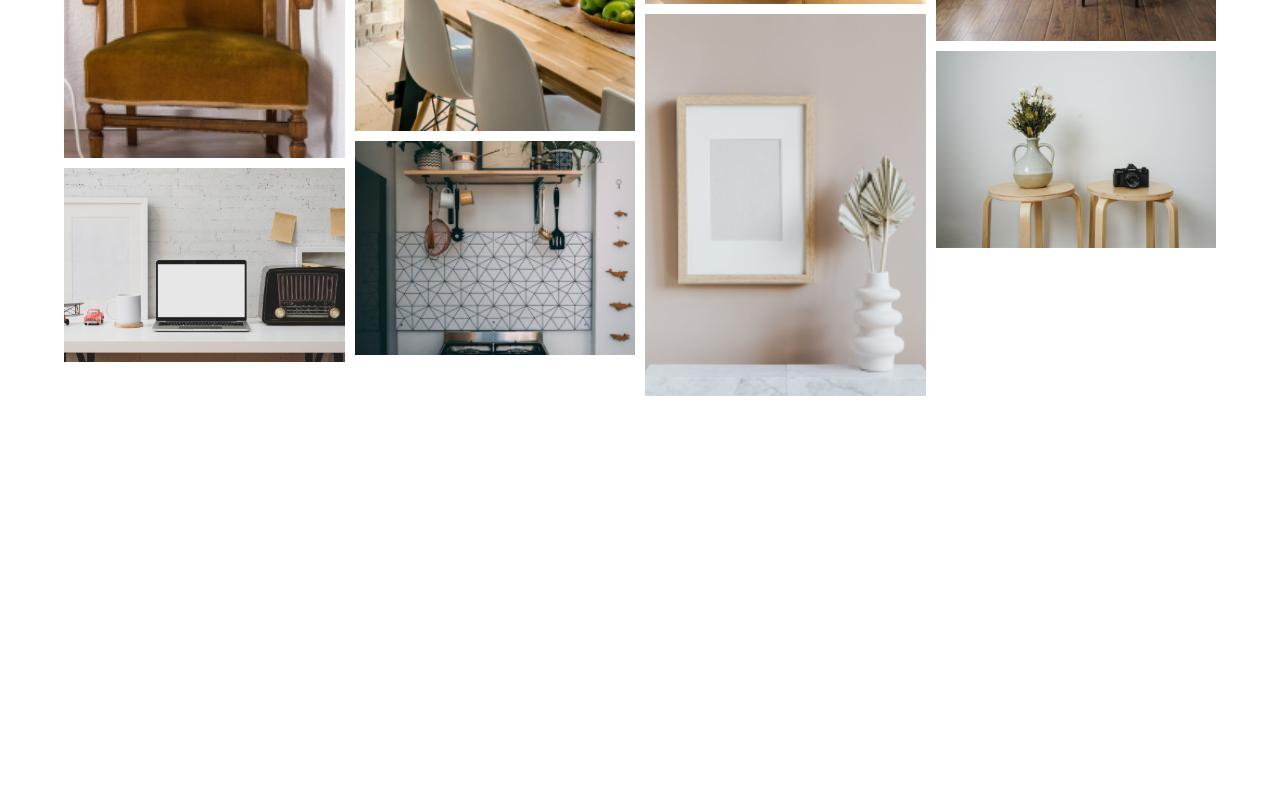
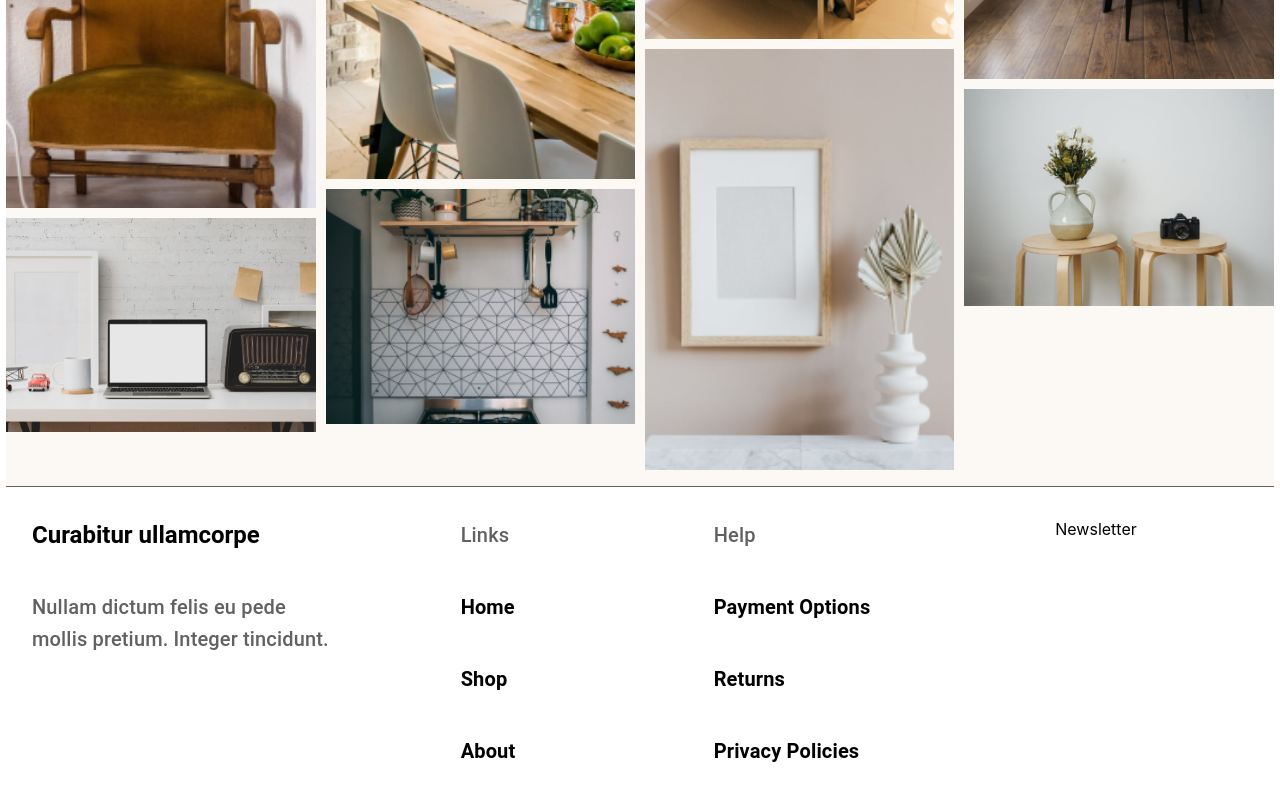
Before and after one commit to Gibsongf/furniture-eCommerce-react-app, a React (Vite) app: page / in a window 1280 px wide. Shown: the part 4017-4817 px from the top of the page. Before the commit the page ends 4429 px from the top, so only its background shows below. Built offline with nearby package versions, Linux system fonts and the light colour scheme.

Commit message:
basic Footer

```diff
--- a/src/Pages/Home.tsx
+++ b/src/Pages/Home.tsx
@@ -3,6 +3,7 @@ import { Banner } from "../components/Home/Banner";
 import { Categories } from "../components/Home/HomeCategory";
 import GridProducts, { Product } from "../components/Products/GridProducts";
 import ShareSetupImages from "../components/Home/ShareSetup";
+import { Footer } from "../components/Footer";
 
 const BrowseRange = () => {
     return (
@@ -64,6 +65,7 @@ export default function Home() {
                 <ShareSetup />
                 <ShareSetupImages />
             </Stack>
+            <Footer />
         </>
     );
 }
--- /dev/null
+++ b/src/components/Footer.tsx
@@ -0,0 +1,72 @@
+import { Box, Typography } from "@mui/material";
+
+export const Footer = () => {
+    return (
+        <Box
+            sx={{
+                display: "grid",
+                gridTemplateColumns: "repeat(4, 1fr);",
+                minHeight: "300px",
+                // rowGap: "35px",
+                padding: "2rem",
+                // width: "90%",
+                justifyItems: "center",
+                textAlign: "left",
+            }}>
+            <Box
+                className="col1"
+                display="flex"
+                flexDirection="column"
+                gap="40px">
+                <Typography fontWeight={"bold"} variant="h5" component="h1">
+                    Curabitur ullamcorpe
+                </Typography>
+                <Typography color="#616161" variant="h6" component="h1">
+                    Nullam dictum felis eu pede mollis pretium. Integer
+                    tincidunt.
+                </Typography>
+            </Box>
+            <Box
+                display="flex"
+                flexDirection="column"
+                gap="40px"
+                className="col2">
+                <Typography
+                    textAlign="left"
+                    color="#616161"
+                    variant="h6"
+                    component="h1">
+                    Links
+                </Typography>
+                <Typography fontWeight={"bold"} variant="h6" component="h1">
+                    Home
+                </Typography>
+                <Typography fontWeight={"bold"} variant="h6" component="h1">
+                    Shop
+                </Typography>
+                <Typography fontWeight={"bold"} variant="h6" component="h1">
+                    About
+                </Typography>
+            </Box>
+            <Box
+                display="flex"
+                flexDirection="column"
+                gap="40px"
+                className="col3">
+                <Typography color="#616161" variant="h6" component="h1">
+                    Help
+                </Typography>
+                <Typography fontWeight={"bold"} variant="h6" component="h1">
+                    Payment Options
+                </Typography>
+                <Typography fontWeight={"bold"} variant="h6" component="h1">
+                    Returns
+                </Typography>
+                <Typography fontWeight={"bold"} variant="h6" component="h1">
+                    Privacy Policies
+                </Typography>
+            </Box>
+            <Box className="col4">Newsletter</Box>
+        </Box>
+    );
+};
--- a/src/components/Home/ShareSetup.tsx
+++ b/src/components/Home/ShareSetup.tsx
@@ -7,7 +7,13 @@ export default function ShareSetupImages() {
         .fill(0)
         .map((n, index) => `src/assets/Home/ShareSetup/share-${index + 1}.png`);
     return (
-        <Box sx={{ width: "90%", overflowY: "hidden" }}>
+        <Box
+            sx={{
+                width: "99%",
+                backgroundColor: "#FCF8F3",
+                overflowY: "hidden",
+                borderBottom: "solid 1px #616161",
+            }}>
             <ImageList variant="masonry" cols={4} gap={10}>
                 {imgSrc.map((src) => (
                     <ImageListItem key={src}>
```
